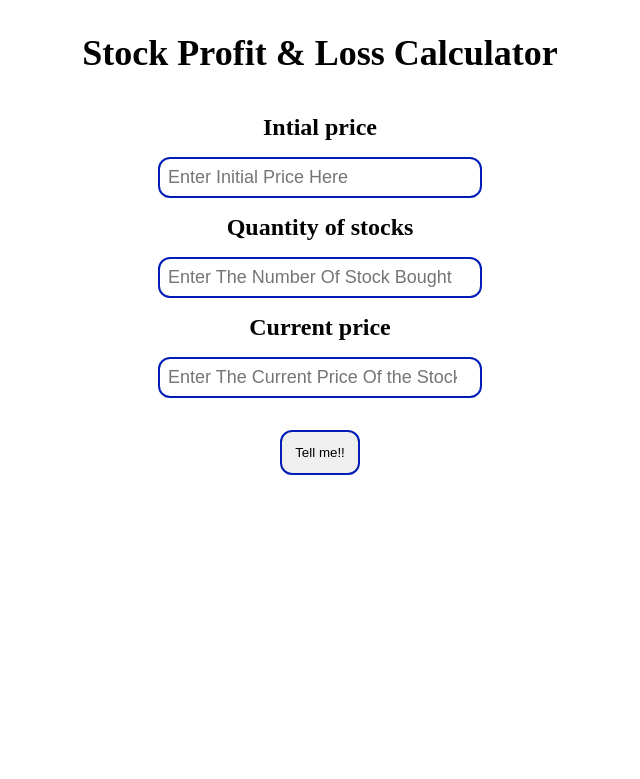
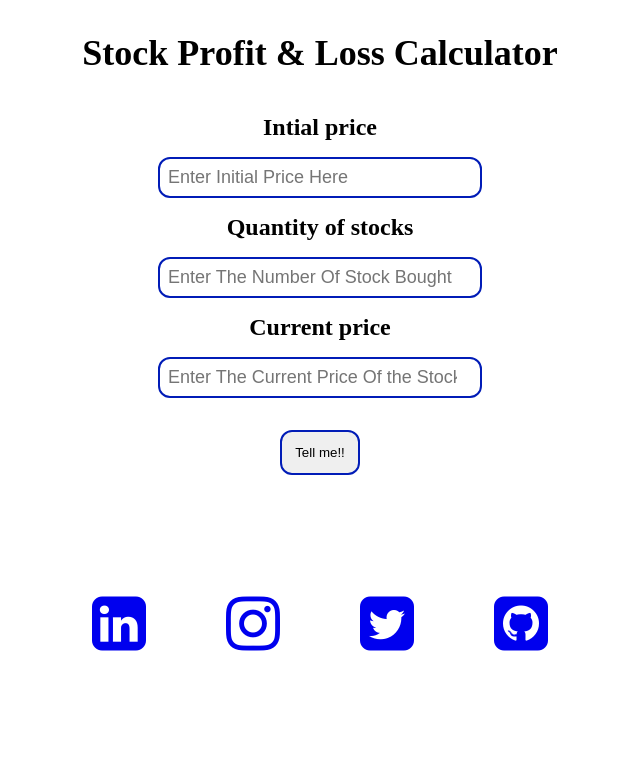
Before and after one commit to ProgrammerAvinash/Stock-Calculator-App, a plain HTML site: page index.html in a window 1280 px wide. Shown: the whole page, without its empty margins (320-960 px from the left). Drawn offline with Linux system fonts and the light colour scheme.

Commit message:
added Social Profile Link

```diff
--- a/index.html
+++ b/index.html
@@ -1,6 +1,18 @@
 <!DOCTYPE html>
 <html lang="en">
   <head>
+    <link
+      rel="stylesheet"
+      href="https://fonts.googleapis.com/icon?family=Material+Icons"
+    />
+    <link
+      rel="stylesheet"
+      href="https://stackpath.bootstrapcdn.com/font-awesome/4.7.0/css/font-awesome.min.css"
+    />
+    <link
+      href="https://fonts.googleapis.com/css?family=Anton|Oxygen&display=swap"
+      rel="stylesheet"
+    />
     <link rel="stylesheet" href="style.css" />
     <meta charset="UTF-8" />
     <meta http-equiv="X-UA-Compatible" content="IE=edge" />
@@ -33,6 +45,47 @@
       />
       <button class="btn">Tell me!!</button>
       <h2 class="result"></h2>
+      <div class="Social-Links translate_social">
+        <!-- /* Linked-in */ -->
+
+        <a
+          class="hoverColor"
+          href="https://www.linkedin.com/in/avinash-yadav-588744151/"
+          target="_blank"
+        >
+          <i class="fa fa-linkedin-square" aria-hidden="true"></i>
+        </a>
+
+        <!-- {/* instagram */} -->
+
+        <a
+          class="hoverColor"
+          href="https://www.instagram.com/avi_nash_yadav/"
+          target="_blank"
+        >
+          <i class="fa fa-instagram"></i>
+        </a>
+
+        <!-- {/* twiter */} -->
+        <a
+          class="hoverColor"
+          href="https://twitter.com/Aviyadav25"
+          rel="noopener noreferrer"
+          target="_blank"
+        >
+          <i class="fa fa-twitter-square" aria-hidden="true"></i>
+        </a>
+
+        <!-- {/* Github */} -->
+        <a
+          class="hoverColor"
+          href="https://github.com/ProgrammerAvinash"
+          rel="noopener noreferrer"
+          target="_blank"
+        >
+          <i class="fa fa-github-square" aria-hidden="true"></i>
+        </a>
+      </div>
       <script src="script.js"></script>
     </div>
   </body>
--- a/style.css
+++ b/style.css
@@ -34,3 +34,46 @@ input {
 label {
   font-weight: bold;
 }
+
+button:hover {
+  font-weight: bold;
+  background: #055491;
+  color: aliceblue;
+}
+
+.Social-Links {
+  display: flex;
+  flex-direction: row;
+  margin: 2rem;
+}
+
+a::before {
+  /* content: ''; */
+  /* position: absolute; */
+  /* top: 0; */
+  /* left: 0; */
+  /* width: 100%; */
+  /* height: 100%; */
+  /* border-radius: 50%; */
+  background: #055491;
+  transition: 0.5s;
+  transform: scale(0.9);
+  z-index: -1;
+}
+i:hover::before {
+  transform: scale(1.1);
+  box-shadow: 0 0 15px #013258;
+}
+a {
+  margin: 2rem;
+  height: 20vh;
+}
+
+.Social-Links i {
+  font-size: 3.5em;
+  padding: 8px;
+}
+i:hover {
+  transform: translateY(-5px);
+  transition: all 0.3s;
+}
```
